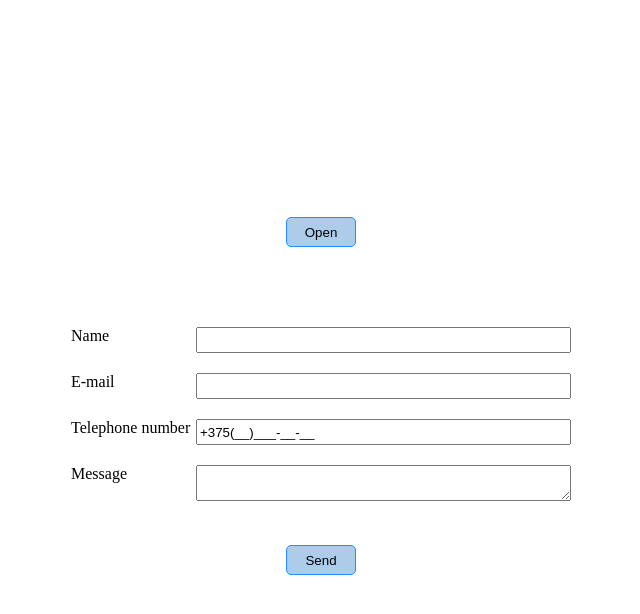
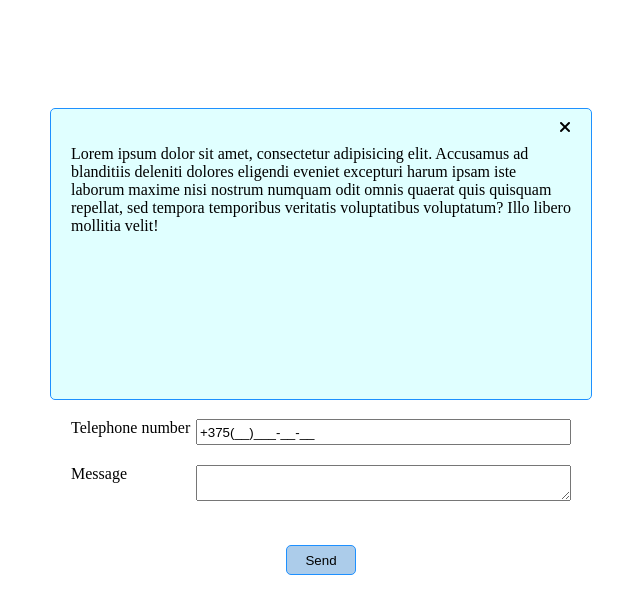
Before and after one commit to kalibria/form_and_modalWindow, a website built with webpack: page src/index.html in a window 1280 px wide. Both pictures are taken after a click on the button "Open". Shown: the whole page, without its empty margins (319-959 px from the left). Built offline with nearby package versions, Linux system fonts and the light colour scheme.

Commit message:
added a close icon from Font Awesom library

```diff
--- a/package.json
+++ b/package.json
@@ -20,6 +20,8 @@
     "webpack-dev-server": "^5.0.2"
   },
   "dependencies": {
+    "@fortawesome/fontawesome-free": "^6.5.1",
+    "@fortawesome/free-solid-svg-icons": "^6.5.1",
     "cors": "^2.8.5",
     "express": "^4.18.3",
     "imask": "^7.5.0",
--- a/src/index.html
+++ b/src/index.html
@@ -9,9 +9,17 @@
     <link rel="stylesheet" href="dist/styles.css">
 </head>
 <body class="body">
+    <div class="wrapperWindow" id="modelWindow">
+        <div class="modalWindow"  >
+            <div class="modalWindow__closeIcon">
+                <i class="fa-solid fa-xmark"></i>
+            </div>
+            <p>Lorem ipsum dolor sit amet, consectetur adipisicing elit. Accusamus ad blanditiis deleniti dolores eligendi eveniet excepturi harum ipsam iste laborum maxime nisi nostrum numquam odit omnis quaerat quis quisquam repellat, sed tempora temporibus veritatis voluptatibus voluptatum? Illo libero mollitia velit!</p>
+        </div>
+    </div>
     <main class="main">
         <div class="main__wrapper">
-            <button type="submit" class="main__buttonOpen button">Open</button>
+            <button class="main__buttonOpen button" id="openButton">Open</button>
 
             <div class="main__wrapperForm">
                 <form class="form">
@@ -38,8 +46,8 @@
                     <input type="button" value="Send" id="btnSubmit" class="form__buttonSend button"/>
                 </form>
             </div>
+
         </div>
-
     </main>
     <script src="dist/bundle.js"></script>
 </body>
--- a/src/scripts/main.js
+++ b/src/scripts/main.js
@@ -1,3 +1,5 @@
 import '../styles/styles.scss';
 import './telMask';
 import './formValidation';
+import './openModalWindow';
+import '@fortawesome/fontawesome-free/css/all.css';
--- /dev/null
+++ b/src/scripts/openModalWindow.js
@@ -0,0 +1,10 @@
+import {addOpenStyle, removeOpenStyle} from './openRemoveOpenStyle'
+
+const openButton = document.getElementById('openButton');
+const modalWindow = document.getElementById('modelWindow');
+
+
+openButton.onclick = (event) => {
+  event.preventDefault();
+  addOpenStyle(modalWindow);
+}
--- /dev/null
+++ b/src/scripts/openRemoveOpenStyle.js
@@ -0,0 +1,7 @@
+export const addOpenStyle = (element) => {
+  element.style.display = 'block'
+}
+
+export const removeOpenStyle = (element) => {
+  element.style.display = 'none'
+}
--- a/src/styles/styles.scss
+++ b/src/styles/styles.scss
@@ -11,6 +11,34 @@
   }
 
 }
+
+.modalWindow {
+  width:500px;
+  height: 250px;
+  border:solid 1px dodgerblue;
+  border-radius: 5px;
+  margin: 20% auto;
+  padding: 20px;
+  background-color: lightcyan;
+  position: relative;
+
+  &__closeIcon {
+    position: absolute;
+    top:10px;
+    right: 20px;
+  }
+}
+
+.wrapperWindow {
+  height: 100vh;
+  position: fixed;
+  left: 50%;
+  top: 50%;
+  transform: translate(-50%, -50%);
+  display: none;
+  z-index: 10;
+}
+
 
 .errorMessage {
   color: red;
@@ -45,6 +73,7 @@
     &__buttonOpen {
       margin-bottom: 10vh;
   }
+
 }
 
 
--- a/webpack.config.js
+++ b/webpack.config.js
@@ -28,6 +28,10 @@ module.exports = {
         ]
       },
       {
+        test: /\.css$/,
+        use: ['style-loader', 'css-loader'],
+      },
+      {
         test: /\.js$/,
         exclude: /node_modules/,
         use: {
```
Also changed, not shown: 1 other file.
